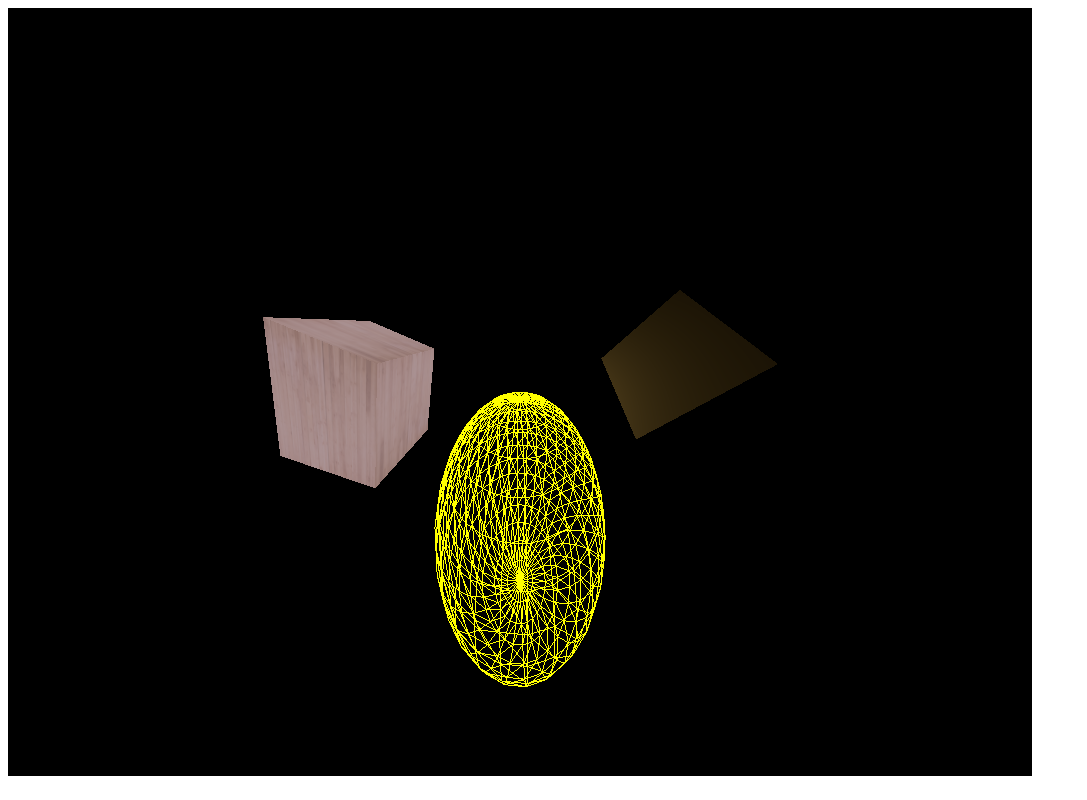
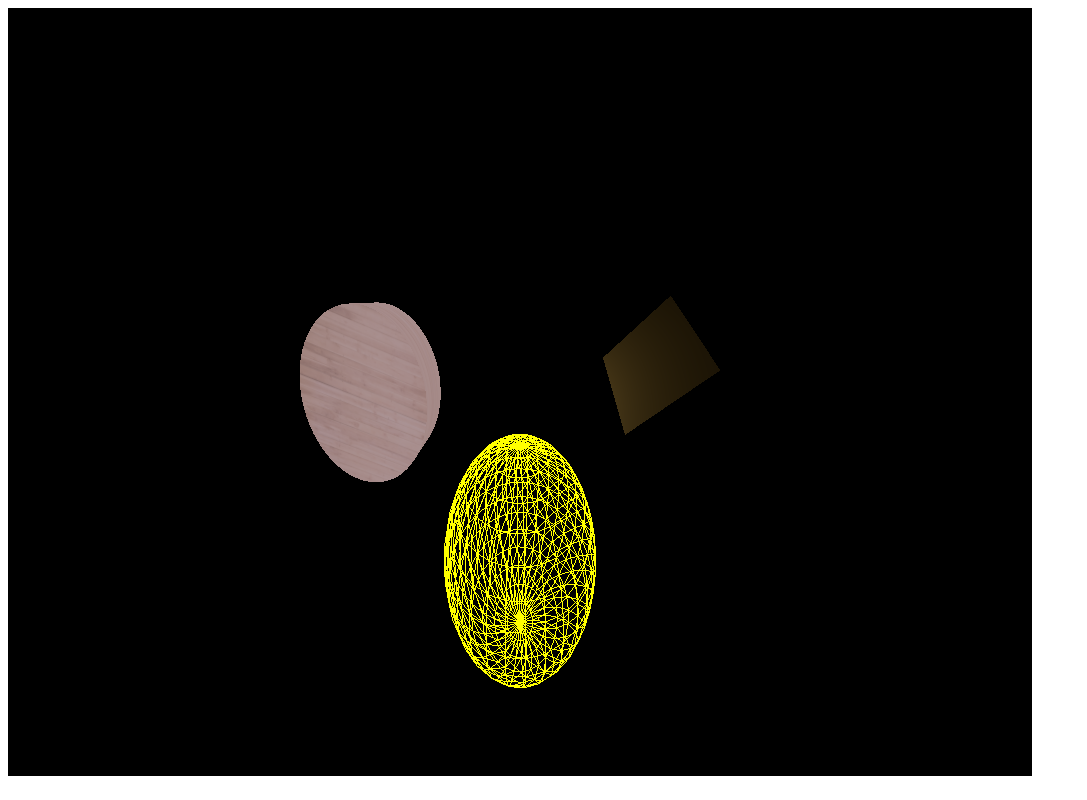
Before and after one commit to YusufAnfasya/TugasIndividuThreeJS-YusufAnfasya, a plain HTML site: page index.html in a window 1280 px wide. Shown: the whole page, without its empty margins (0-1087 px from the left). Drawn offline with nearby package versions, Linux system fonts and the light colour scheme.

Commit message:
Update index.html

```diff
--- a/index.html
+++ b/index.html
@@ -1,7 +1,7 @@
 <!DOCTYPE html>
 <html lang="en">
 <head>
-    <title>Document</title>
+    <title>3d Shapes with Point Light</title>
 
 </head>
 <body>
@@ -16,19 +16,19 @@ function main() {
   const canvas = document.querySelector('#c');
   const renderer = new THREE.WebGLRenderer({canvas});
 
-  const fov = 120;
+  const fov = 100;
   const aspect = 2;  // the canvas default
   const near = 1;
   const far = 5;
   const camera = new THREE.PerspectiveCamera(fov, aspect, near, far);
-  camera.position.z = 2;
+  camera.position.z = 3;
 
   const scene = new THREE.Scene();
 
   {
     const light = new THREE.PointLight( 0xffffff, 1, 100 );
-	light.position.set( 0, 0, 0 );
-	scene.add( light )
+  	light.position.set( 0, 0, 0 );
+  	scene.add( light )
   }
 
   var rockTexture = new THREE.TextureLoader().load('rock.jpg');
@@ -38,10 +38,13 @@ function main() {
   const boxDepth = 1;
   const geometry = new THREE.BoxGeometry(boxWidth, boxHeight, boxDepth);
 
+
+  const geometry2 = new THREE.CylinderGeometry(0.8,0.8,0.5,64);
+
   const geometry3 = new THREE.SphereGeometry();
   const material3 = new THREE.MeshBasicMaterial( { color: 0xffff00, wireframe : true } );
   const sphere = new THREE.Mesh( geometry3, material3 );
-  sphere.position.y = -1;
+  sphere.position.y = -1.4;
   scene.add( sphere );
 
 
@@ -74,7 +77,7 @@ function main() {
 
   const cubes = [
 
-    makeInstance(geometry, 0x44ab9eb8, -2),
+    makeInstance(geometry2, 0x44ab9eb8, -2),
     makeInstance2(geometry, 0xaa8844,  2,false),
   ];
 
```
